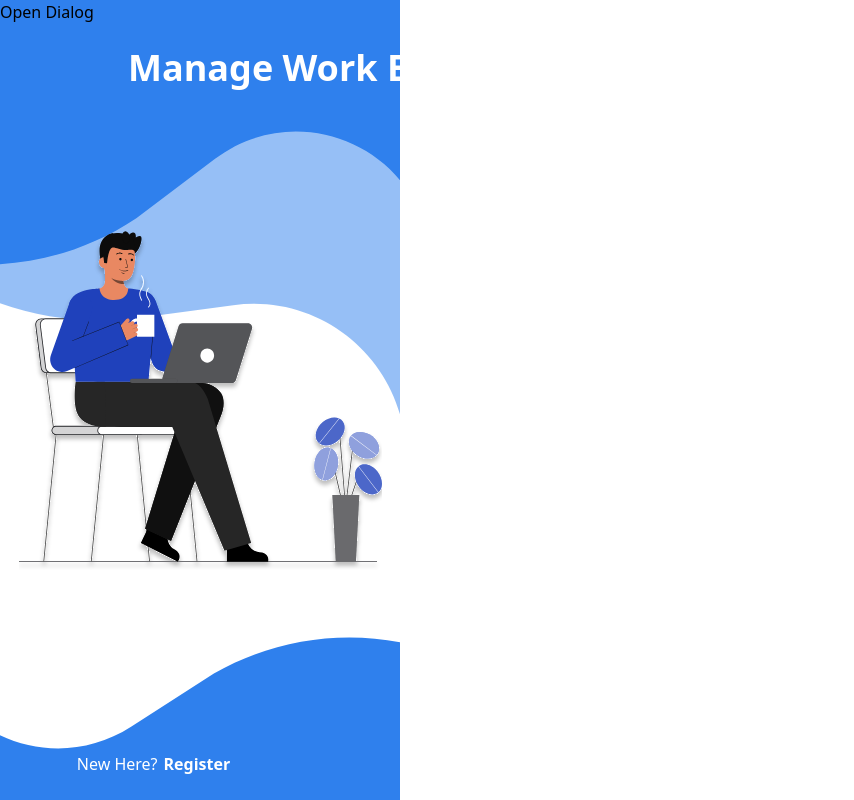
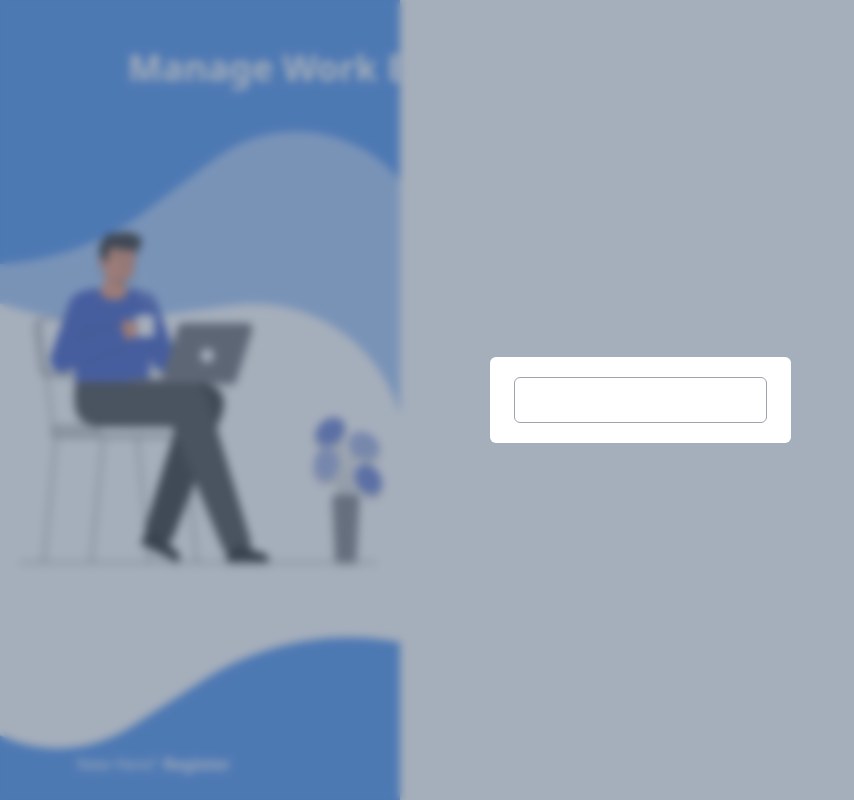
Before and after one commit to hinh8901/TSS, a Next.js app in the folder nextjs/: page /en/login in a window 1280 px wide. Both pictures are taken after a click on the button "Login". Shown: the whole page, without its empty margins (0-854 px from the left). Built offline with nearby package versions, Linux system fonts and the light colour scheme.

Commit message:
code26/01/24

```diff
--- a/nextjs/src/app/[locale]/login/page.tsx
+++ b/nextjs/src/app/[locale]/login/page.tsx
@@ -1,18 +1,17 @@
 import React from "react"
-import { useTranslations } from "next-intl"
+import { NextIntlClientProvider, useMessages, useTranslations } from "next-intl"
 
 import Image from "@/components/Image"
 import Background from "@/components/Background"
-import Button from "@/components/Button"
-import { Colors } from "@/themes"
-import Dialog from "@/components/Dialog"
+import FormLogin from "./partials/FormLogin"
 
 const Login: React.FC = () => {
   const t = useTranslations('login')
+  const messages = useMessages()
 
   return (
+    <NextIntlClientProvider messages={messages}>
       <section className="w-full h-screen relative">
-      <Dialog />
         <div className="w-full sm:w-1/2 max-w-[400px] h-full flex justify-center items-center relative">
           <Background>
             <Image src="/images/banners/wave1.svg" className="w-full absolute bottom-0 left-0" alt="wave" priority width={563} height={380} />
@@ -29,15 +28,10 @@ const Login: React.FC = () => {
             {t("newHere")}
             <span className="ml-1.5 font-semibold cursor-pointer hover:underline">{t("register")}</span>
           </p>
-        <Button
-          className="!absolute bottom-[3%] right-[6%] text-white text-xl capitalize bg-transparent border-white hover:border-white"
-          rippleAnimation={{ color: Colors.white }}
-          type="primary"
-        >
-          {t("login")}
-        </Button>
+          <FormLogin />
         </div>
       </section>
+    </NextIntlClientProvider>
   )
 }
 
--- /dev/null
+++ b/nextjs/src/app/[locale]/login/partials/FormLogin/index.tsx
@@ -0,0 +1,32 @@
+"use client"
+
+import React, { useState } from "react"
+
+import Button from "@/components/Button"
+import { Colors } from "@/themes"
+import { useTranslations } from "next-intl"
+import Modal from "@/components/Modal"
+import FormInput from "@/components/FormInput"
+
+const FormLogin: React.FC = () => {
+  const [open, setOpen] = useState(false)
+  const t = useTranslations("login")
+
+  return (
+    <>
+      <Button
+        className="!absolute bottom-[3%] right-[6%] text-white text-xl capitalize bg-transparent border-white hover:border-white"
+        rippleAnimation={{ color: Colors.white }}
+        type="primary"
+        onClick={() => setOpen(!open)}
+      >
+        {t("login")}
+      </Button>
+      <Modal open={open}>
+        <FormInput />
+      </Modal>
+    </>
+  )
+}
+
+export default FormLogin
--- /dev/null
+++ b/nextjs/src/components/Demo/index.tsx
@@ -0,0 +1,18 @@
+"use client"
+
+import { useState } from "react"
+import Button from "../Button"
+import Modal from "../Modal"
+
+const Demo = () => {
+  const [open, setOpen] = useState(false)
+
+  return (
+    <>
+      <Button className="!fixed top-1/2 left-0 z-[9999999999]" onClick={() => setOpen(!open)}>Demo</Button>
+      <Modal open={open} />
+    </>
+  )
+}
+
+export default Demo
--- a/nextjs/src/components/Dialog/index.tsx
+++ /dev/null
@@ -1,41 +0,0 @@
-"use client"
-
-import React, { useState } from "react"
-
-import CanView from "../CanView"
-
-interface DialogProps {
-  children?: React.ReactNode
-  open?: boolean
-}
-
-const Dialog: React.FC<DialogProps> = (props) => {
-  const {
-    children,
-    // open = true
-  } = props
-
-  const [open, setOpen] = useState(false)
-
-  const toggleDialog = () => {
-    if (!open) return setOpen(true)
-    setTimeout(() => {
-      setOpen(false)
-    }, 250)
-  }
-
-  return (
-    <div>
-      <button className="absolute z-[99999999]" onClick={toggleDialog}>Open Dialog</button>
-      <CanView condition={open}>
-        <div className="absolute flex justify-center items-center w-full h-full bg-gray7 z-[9999] backdrop-blur-sm animate-opacityIn">
-          <div className="bg-white h-1/4 w-3/4 rounded-md animate-fadeIn">
-            {children}
-          </div>
-        </div>
-      </CanView>
-    </div>
-  )
-}
-
-export default Dialog
--- /dev/null
+++ b/nextjs/src/components/FormInput/InputText/index.tsx
@@ -0,0 +1,21 @@
+import clsx from "clsx"
+import React from "react"
+
+interface InputTextProps extends React.HTMLAttributes<HTMLInputElement> {
+}
+
+const InputText: React.FC<InputTextProps> = (props) => {
+  const { } = props
+
+  return (
+    <input
+      className={clsx(
+        "px-2.5 py-2.5 rounded-md duration-200 w-full",
+        "border-gray-400 border outline-0 bg-white",
+        "focus:shadow-[inset_0px_0px_0px_1px] focus:shadow-blue7 focus:border-blue6 focus:bg-blue8"
+      )}
+    />
+  )
+}
+
+export default InputText
--- /dev/null
+++ b/nextjs/src/components/FormInput/index.tsx
@@ -0,0 +1,35 @@
+import React from "react"
+import InputText from "./InputText"
+
+type InputTypes = "text"
+
+const InputComponents = {
+  text: InputText
+}
+
+interface BaseProps {
+  type?: InputTypes
+  label?: string
+  defaultValue?: any
+  required?: boolean
+  disabled?: boolean
+  errorMessage?: string
+  clearErrorOnFocus?: boolean
+}
+
+interface FormInputProps extends BaseProps {
+
+}
+
+const FormInput = React.forwardRef<HTMLInputElement, FormInputProps>(function FormInput(props, ref) {
+  const {
+    type = "text",
+    ...rest
+  } = props
+
+  const Input = InputComponents[type]
+
+  return <Input {...rest} />
+})
+
+export default FormInput
--- /dev/null
+++ b/nextjs/src/components/Modal/index.tsx
@@ -0,0 +1,78 @@
+"use client"
+
+import React, { useState, useRef, useEffect } from "react"
+import clsx from "clsx"
+
+import CanView from "../CanView"
+
+interface ModalProps {
+  children?: React.ReactNode
+  open?: boolean
+  duration?: number
+}
+
+const Modal: React.FC<ModalProps> = (props) => {
+  const {
+    children,
+    open: openModal = false,
+    duration = 250
+  } = props
+
+  const [open, setOpen] = useState(openModal)
+  const containerRef = useRef<HTMLDivElement>(null)
+
+  useEffect(() => {
+    let timer: NodeJS.Timeout | null = null
+
+    const makeAnimation = () => {
+      const myModal = containerRef.current?.querySelector(".myModal")
+
+      if (openModal) {
+        containerRef.current?.classList.remove("animate-opacityOut")
+        containerRef.current?.classList.add("animate-opacityIn")
+        myModal?.classList.remove("animate-fadeOut")
+        myModal?.classList.add("animate-fadeIn")
+        setOpen(true)
+      } else {
+        containerRef.current?.classList.remove("animate-opacityIn")
+        containerRef.current?.classList.add("animate-opacityOut")
+        myModal?.classList.remove("animate-fadeIn")
+        myModal?.classList.add("animate-fadeOut")
+        timer = setTimeout(() => {
+          setOpen(false)
+        }, duration)
+      }
+    }
+
+    makeAnimation()
+
+    return () => clearTimeout(timer as NodeJS.Timeout)
+  }, [openModal, duration])
+
+  return (
+    <CanView condition={open}>
+      <div
+        ref={containerRef}
+        style={{ animationDuration: `${duration}ms` }}
+        className={clsx(
+          "absolute flex justify-center items-center w-full h-full bg-gray7 z-[9999] backdrop-blur-sm",
+          open ? "animate-opacityIn" : "animate-opacityOut"
+        )}>
+        <div
+          style={{ animationDuration: `${duration}ms` }}
+          className={clsx(
+            "myModal",
+            open ? "animate-fadeIn" : "animate-fadeOut",
+            "py-5 px-6 bg-white rounded-md"
+          )}
+        >
+          <CanView condition={!!children} fallback={<div className="bg-white h-[280px] w-[280px] rounded-md" />}>
+            {children}
+          </CanView>
+        </div>
+      </div>
+    </CanView>
+  )
+}
+
+export default Modal
--- a/nextjs/src/themes/colors/index.ts
+++ b/nextjs/src/themes/colors/index.ts
@@ -21,6 +21,9 @@ const Colors = {
   blue3: "#0069d9",
   blue4: "#007bff",
   blue5: "#0069d9",
+  blue6: "#40b2f2",
+  blue7: "#97d4f8",
+  blue8: "#f2f7ff",
   purple: "#9B51E0",
   purple2: "#9B51E040",
   orange: "#F2994A",
--- a/nextjs/tailwind.config.ts
+++ b/nextjs/tailwind.config.ts
@@ -46,10 +46,10 @@ const config: Config = {
       },
       animation: {
         ripple: "ripple 1s ease-in-out",
-        fadeIn: "fadeIn .25s ease-out",
-        fadeOut: "fadeOut .25s ease-out",
-        opacityIn: "opacityIn .25s ease-out",
-        opacityOut: "opacityOut .25s ease-out",
+        fadeIn: "fadeIn .25s ease-out forwards",
+        fadeOut: "fadeOut .25s ease-out forwards",
+        opacityIn: "opacityIn .25s ease-out forwards",
+        opacityOut: "opacityOut .25s ease-out forwards",
       },
     },
   },
```
Lines whose indentation alone changed are shown as unchanged.
